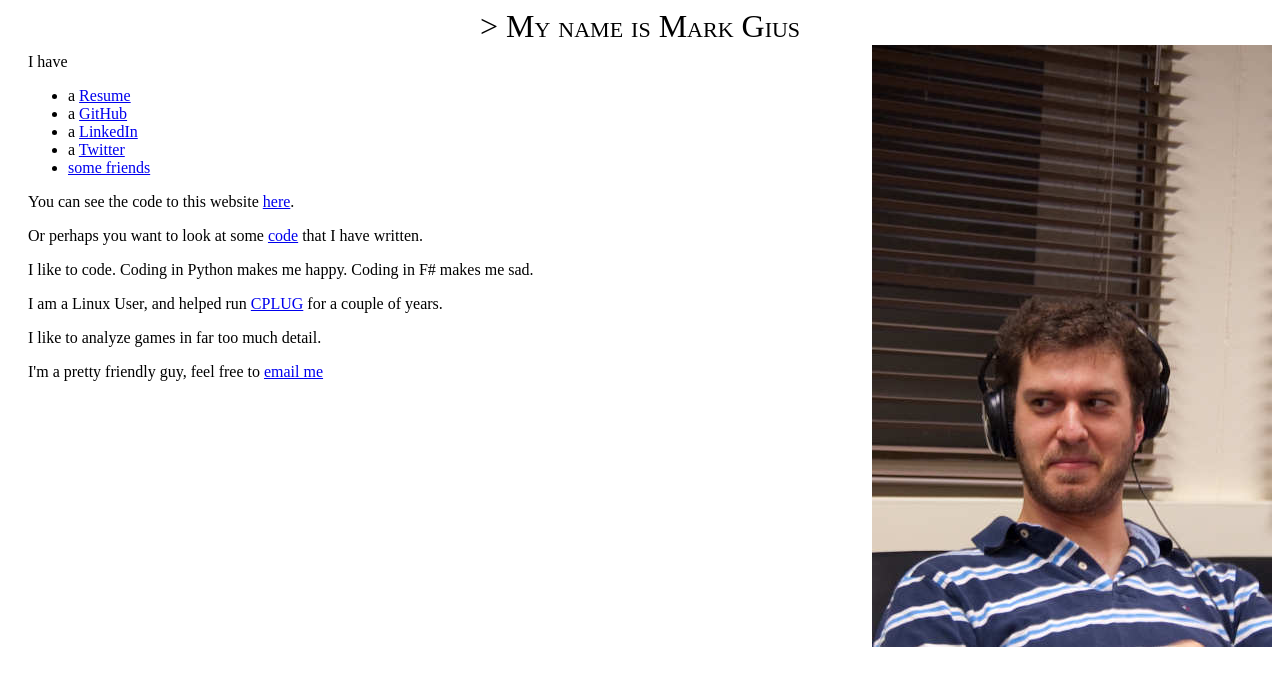
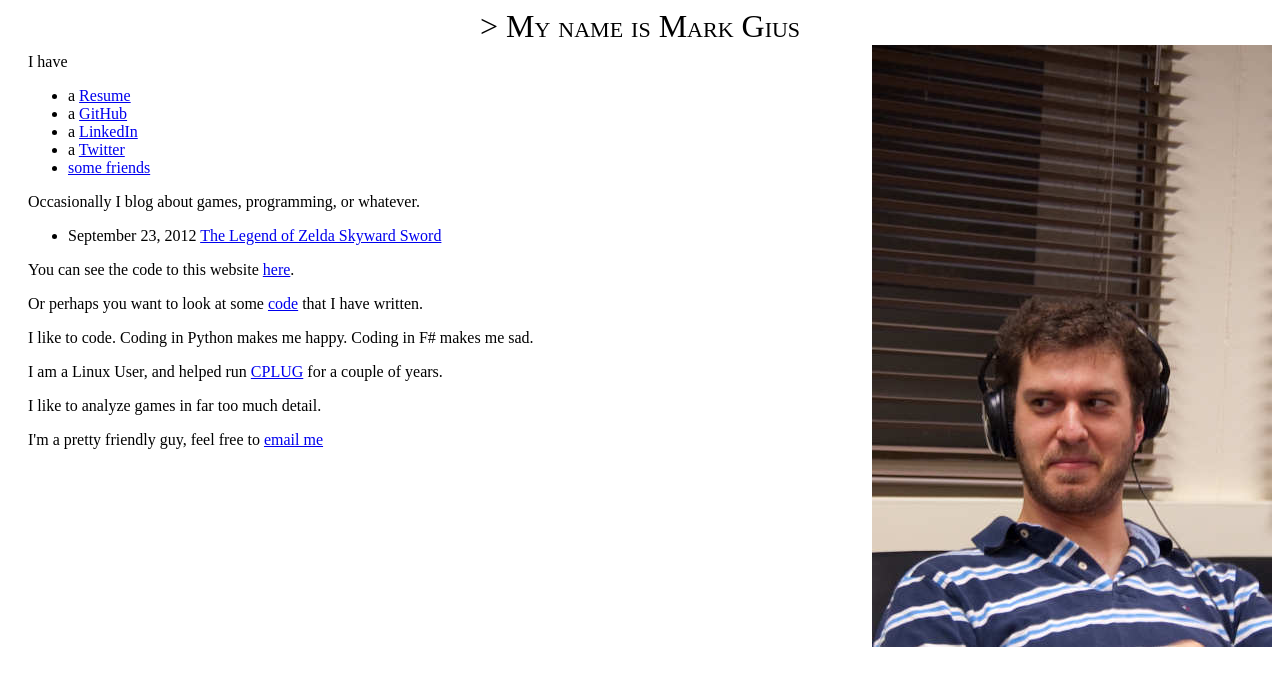
Before and after one commit to mgius/mgius.github.com, a Jekyll site: the page built from index.html, in a window 1280 px wide. Shown: the top 686 px of the page. Built offline with Jekyll 4.4.1, drawn with Linux system fonts in a browser that asks for light colours.

Commit message:
This is a good base

```diff
--- a/index.html
+++ b/index.html
@@ -17,6 +17,16 @@ layout: homepage
          <li>a <a href="http://twitter.com/markgius">Twitter</a></li>
          <li><a href="friends.html">some friends</a></li>
       </ul>
+      <p>Occasionally I blog about games, programming, or whatever.
+      <ul>
+      {% for post in site.posts limit: 5 %}
+      <li>
+      <span>{{ post.date | date: "%B %e, %Y" }}</span> <a href="{{ post.url }}">{{ post.title }}</a>
+      </li>
+      {% endfor %}
+      </ul>
+      </p>
+
       <p>You can see the code to this website
       <a href="https://github.com/mgius/markgius.com">here</a>.</p>
       <p>Or perhaps you want to look at some
```
Also changed, not shown: _layouts/blogentry.html (+10 -0 lines), _posts/2012-09-23-skyward-sword.md (+2 -1 lines).
